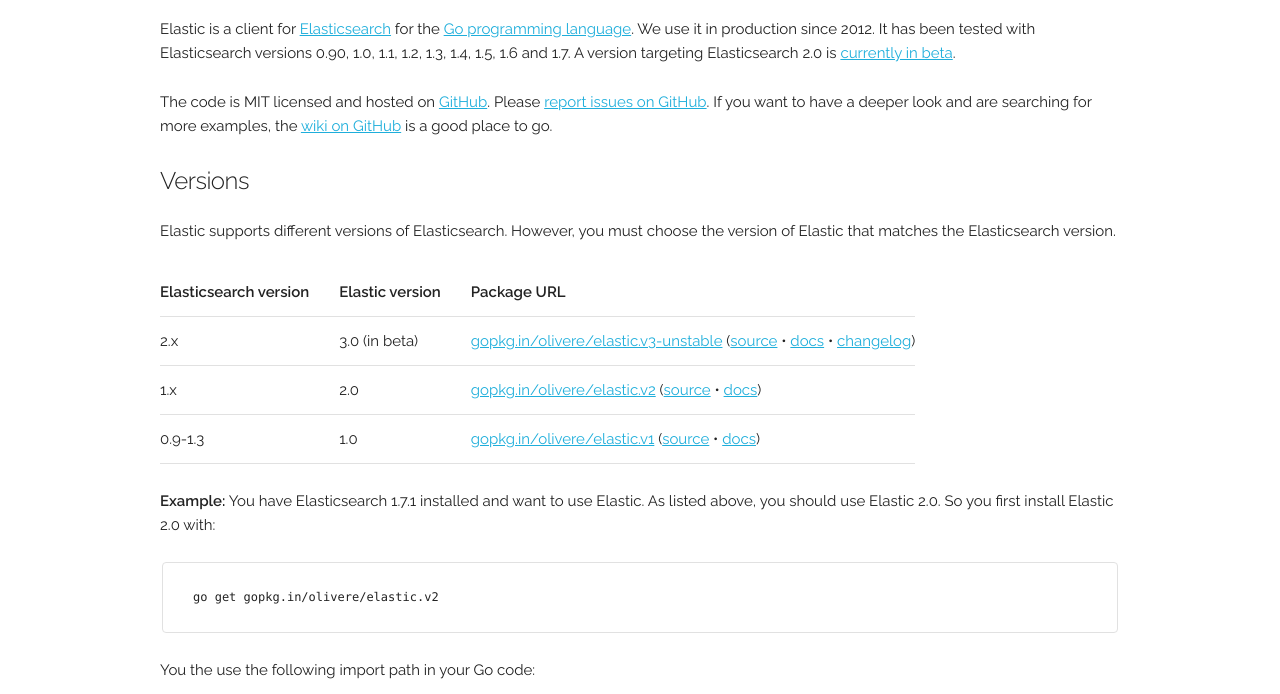
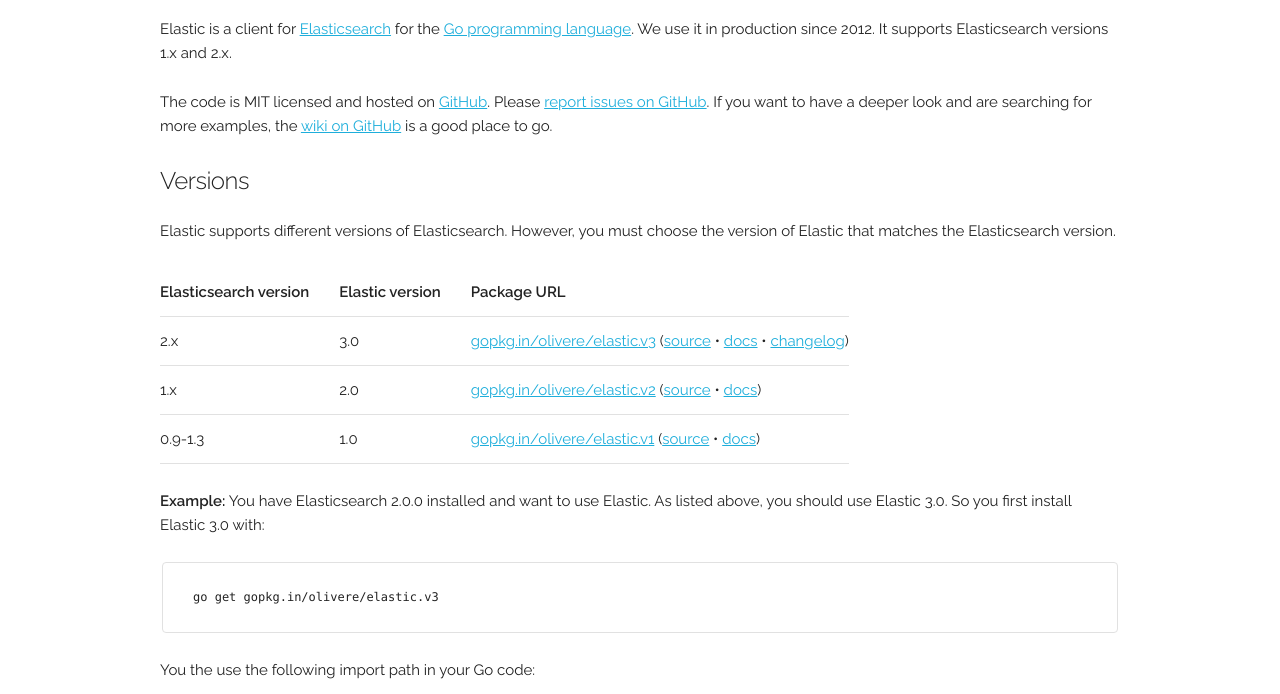
Before and after one commit to olivere/elastic, a plain HTML site: page index.html in a window 1280 px wide. Shown: the part 364-1058 px from the top of the page. Drawn offline with nearby package versions, Linux system fonts and the light colour scheme.

Commit message:
Update site as Elastic 3.0.0 is released

```diff
--- a/index.html
+++ b/index.html
@@ -42,10 +42,8 @@
       <a href="https://www.elastic.co/products/elasticsearch">Elasticsearch</a>
       for the
       <a href="https://golang.org/">Go programming language</a>.
-      We use it in production since 2012. It has been tested
-      with Elasticsearch versions 0.90, 1.0, 1.1, 1.2, 1.3, 1.4, 1.5, 1.6 and 1.7.
-      A version targeting Elasticsearch 2.0 is
-      <a href="https://github.com/olivere/elastic/tree/release-branch.v3">currently in beta</a>.
+      We use it in production since 2012.
+      It supports Elasticsearch versions 1.x and 2.x.
     </p>
     <p>
       The code is MIT licensed and hosted on
@@ -74,10 +72,10 @@
       <tbody>
         <tr>
           <td>2.x</td>
-          <td>3.0 (in beta)</td>
+          <td>3.0</td>
           <td>
-            <a href="https://gopkg.in/olivere/elastic.v3-unstable">gopkg.in/olivere/elastic.v3-unstable</a>
-             (<a href="https://github.com/olivere/elastic/tree/release-branch.v3">source</a>&nbsp;&bull;&nbsp;<a href="http://godoc.org/gopkg.in/olivere/elastic.v3-unstable">docs</a>&nbsp;&bull;&nbsp;<a href="https://github.com/olivere/elastic/blob/release-branch.v3/CHANGELOG-3.0.md">changelog</a>)
+            <a href="https://gopkg.in/olivere/elastic.v3">gopkg.in/olivere/elastic.v3</a>
+             (<a href="https://github.com/olivere/elastic/tree/release-branch.v3">source</a>&nbsp;&bull;&nbsp;<a href="http://godoc.org/gopkg.in/olivere/elastic.v3">docs</a>&nbsp;&bull;&nbsp;<a href="https://github.com/olivere/elastic/blob/release-branch.v3/CHANGELOG-3.0.md">changelog</a>)
           </td>
         </tr>
         <tr>
@@ -99,13 +97,13 @@
       </tbody>
     </table>
     <p>
-      <b>Example:</b> You have Elasticsearch 1.7.1 installed and want
-      to use Elastic. As listed above, you should use Elastic 2.0.
-      So you first install Elastic 2.0 with:
-      <pre class="code-example"><code class="code-example-body prettyprint">go get gopkg.in/olivere/elastic.v2
+      <b>Example:</b> You have Elasticsearch 2.0.0 installed and want
+      to use Elastic. As listed above, you should use Elastic 3.0.
+      So you first install Elastic 3.0 with:
+      <pre class="code-example"><code class="code-example-body prettyprint">go get gopkg.in/olivere/elastic.v3
 </code></pre>
       You the use the following import path in your Go code:
-      <pre class="code-example"><code class="code-example-body prettyprint">import "gopkg.in/olivere/elastic.v2"
+      <pre class="code-example"><code class="code-example-body prettyprint">import "gopkg.in/olivere/elastic.v3"
 </code></pre>
     </p>
     <h5>Notice</h5>
```
